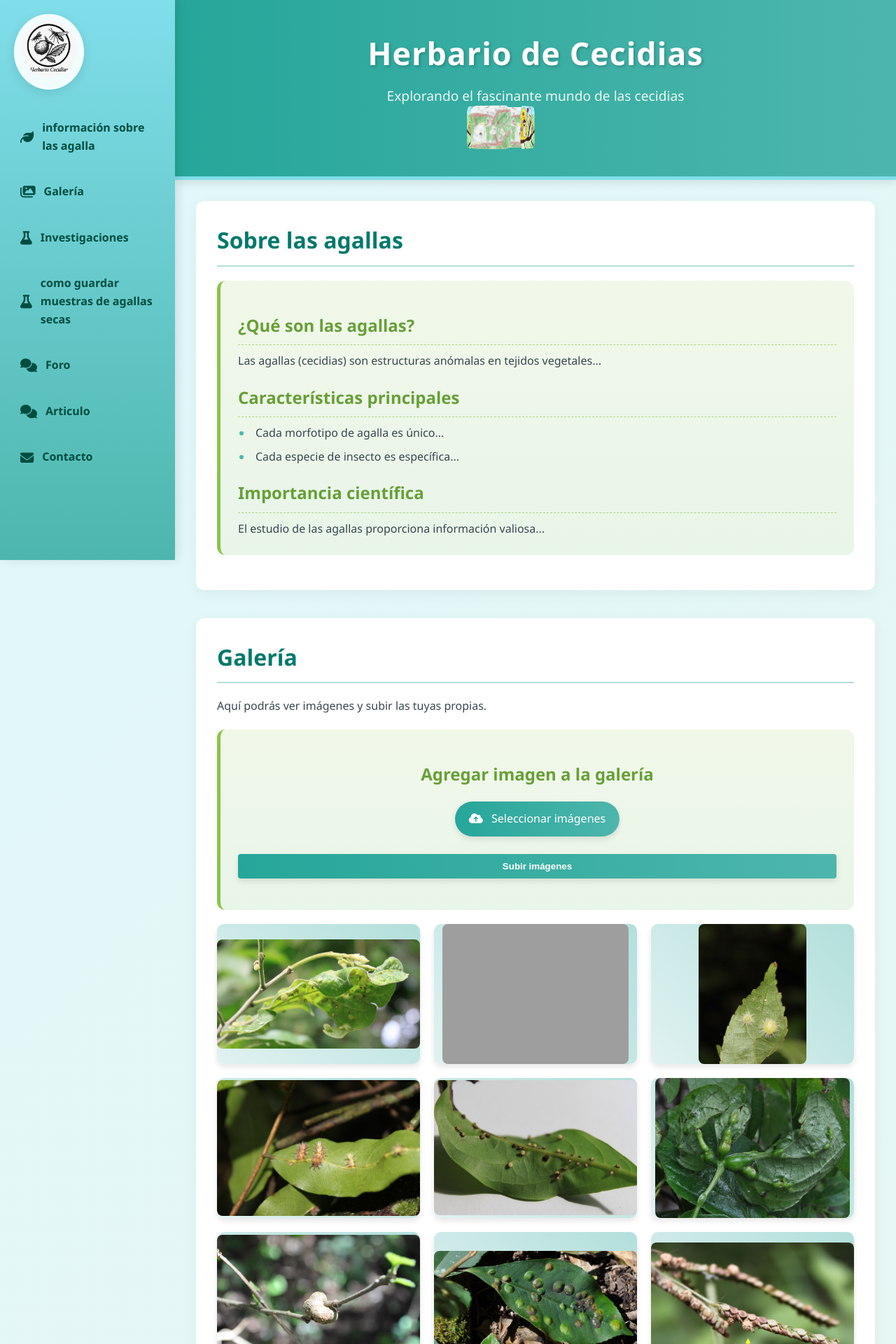
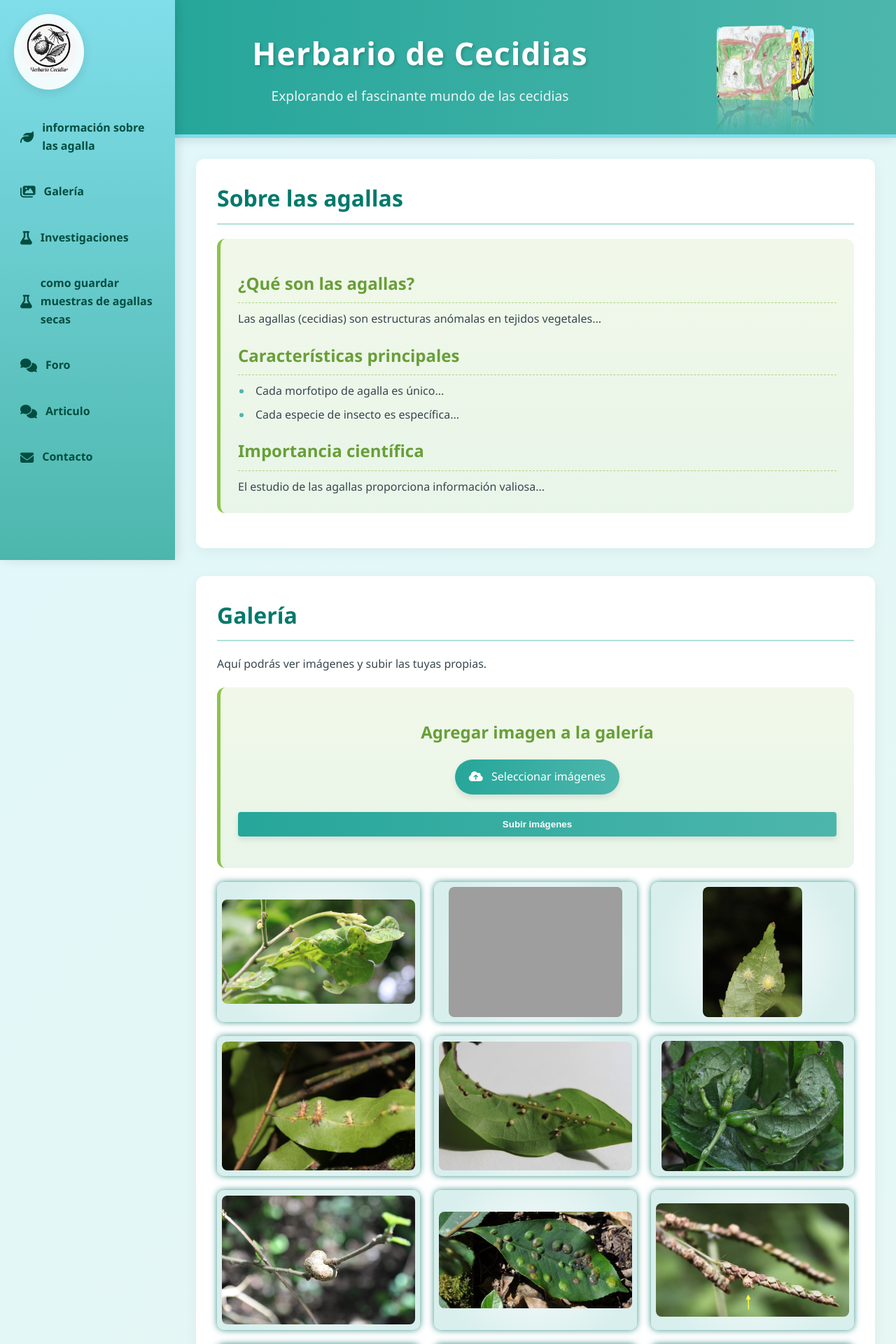
Before and after one commit to josniel1308/Herbario-De-Cecidias, a PHP site: page / in a window 1280 px wide. Shown: the top 1920 px of the page at 70% size. Run offline with PHP 8.4, Linux system fonts and the light colour scheme; grey boxes are pictures that could not be loaded.

Commit message:
carrusel, colores, interlineado en img
se realizo un acomodo del titulo, se modifico el tamaño del carrusel del inicion, se añadio un interlineado y sombras al texto de las las iamgenes, se añadio el logo del menu en el foro, se ajustaron tamaños en imagenes

faltantes :
-cambiar logo
- arreglar menu del foro
-ortografia
informacionn

```diff
--- a/Herbario/css/style.css
+++ b/Herbario/css/style.css
@@ -10,6 +10,18 @@ body {
     margin-left: 250px;
     line-height: 1.6;
 }
+
+/*encabezado*/
+#inicio{
+    display: flex;
+    align-items: flex-start;
+}
+
+
+#caja1{
+    width: 100%;
+}
+/*********/
 
 .logo {
     position: fixed;
@@ -645,13 +657,15 @@ footer {
 }
 .gallery_item {
     height: 200px;
-    background: linear-gradient(45deg, #e0f2f1, #b2dfdb);
+    /*background: linear-gradient(45deg, #e0f2f1, #b2dfdb);*/
+    background: radial-gradient(circle, rgb(224, 242, 241 , 0.6) 30%, rgb(178, 223, 219 ,0.5) 80%);
     border-radius: 10px;
     display: flex;
     align-items: center;
     justify-content: center;
     overflow: hidden;
-    box-shadow: 0 4px 8px rgba(0, 0, 0, 0.1);
+    padding: 7px;
+    box-shadow: 0 0 10px rgba(33, 139, 129, 0.9);
     transition: all 0.3s ease;
     cursor: pointer;
 }
@@ -728,21 +742,17 @@ footer {
 /*CARRUCEL (Adaptar)*/
 #carrucel{
         box-sizing: border-box;
-        width: 90%;
+        width: 50%;
         height: auto;
-        /* margin: 10px 0px; */
         display: flex;
         justify-content: center;
         align-items: center;
-        /* min-height: 100vh; */
-        /* background-color: blue; */
-        /* background-size: cover; */
       }
 
       .box{
         position: relative;
-        width: 60px; /*tamaño de las imagenes*/
-        height: 60px; /*como son cuadradas van iguales*/
+        width: 100px; /*tamaño de las imagenes*/
+        height: 100px; /*como son cuadradas van iguales*/
         transform-style: preserve-3d;
         animation: animate 15s linear infinite;
       }
@@ -763,8 +773,8 @@ footer {
           height: 100%;
           transform-origin: center;
           transform-style: preserve-3d;
-          transform: rotateY(calc(var(--i)*90deg)) translateZ(40px); /*Este tarslate es para el espacio entre imagenes*/
-          /* -webkit-box-reflect: below 0px linear-gradient(transparent, transparent, #0004);  */
+          transform: rotateY(calc(var(--i)*90deg)) translateZ(55px); /*Este tarslate es para el espacio entre imagenes*/
+          -webkit-box-reflect: below 0px linear-gradient(transparent, transparent, #0004);
       }
 
       .box span img{
@@ -783,14 +793,17 @@ footer {
           position: absolute;
           bottom: 15px;      /* 5 desde abajo, ajusta a tu gusto */
           left: 50%;
+          width: 70%;
           transform: translateX(-50%);
           color: #fff;
           background: rgb(72, 168, 128);
+          line-height: 2;
           margin: 20px 0 0 0;
-          padding: 5px px;
+          padding: 5px ;
           border-radius: 15px;
           font-size: 15px;
-          text-shadow: 0px 0px 8px #000000b6;
+          text-shadow: 0px 0px 10px rgba(0, 0, 0, 0.9);
           text-align: center;
           z-index: 100;
+          letter-spacing: 1px; /*jeje*/
         }
--- a/Herbario/index.html
+++ b/Herbario/index.html
@@ -47,9 +47,11 @@
     </div>
 
     <!-- Encabezado de la página -->
-    <header id="inicio" class="carrucel">
-        <h1>Herbario de Cecidias</h1>
-        <p>Explorando el fascinante mundo de las cecidias</p>
+    <header id="inicio" >
+        <div id="caja1">
+            <h1 >Herbario de Cecidias</h1>
+            <p>Explorando el fascinante mundo de las cecidias</p>
+        </div>
         <figure id="carrucel">
             <div class="box">
                 <span style="--i:1;"><img id="gallery_item" src="RES/Caricatura_agallas_edi.jpeg" alt="draw1" data-name="loremimput sit amet consectetur 0"  ></span>
```
Also changed, not shown: Herbario/index1.html (+4 -4 lines).
